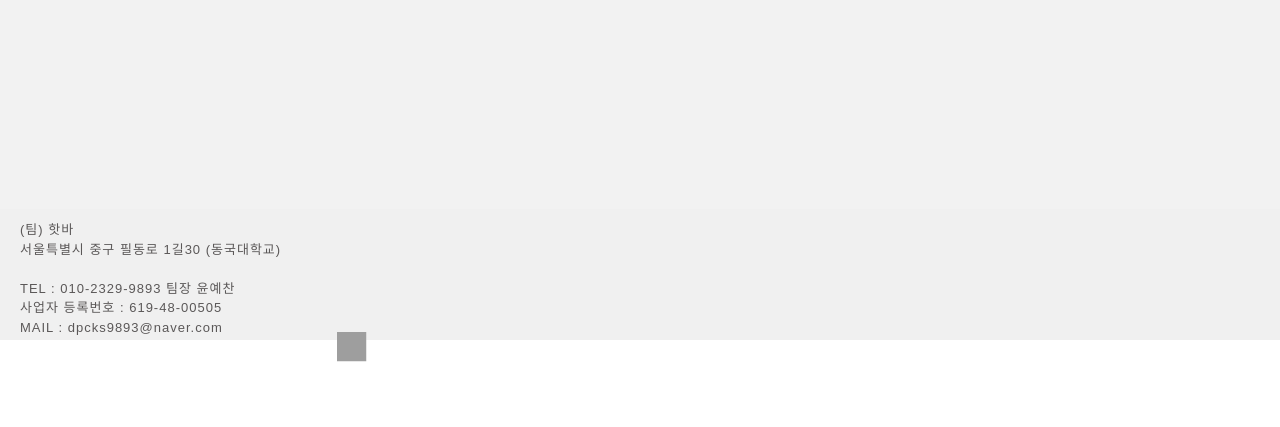
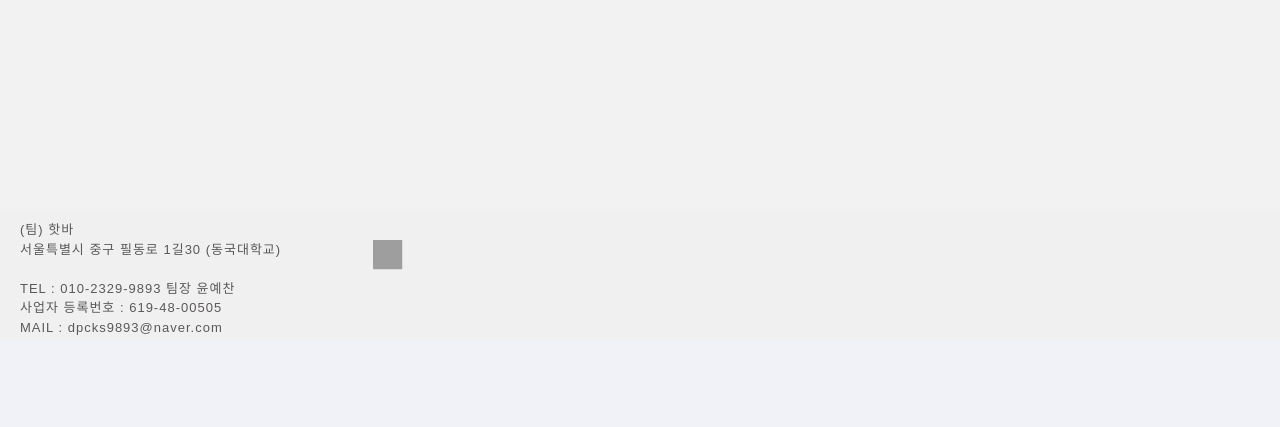
Before and after one commit to dkdlel395/MG, a Flask app: page /main/ in a window 1280 px wide. Shown: the part 941-1368 px from the top of the page. After the commit the page ends 1276 px from the top, so only its background shows below. Run offline with Flask 3, Linux system fonts and the light colour scheme; data comes from the database, SQL or seed files in the repository; grey boxes are pictures that could not be loaded.

Commit message:
Update main.html

```diff
--- a/backend/templates/main/main.html
+++ b/backend/templates/main/main.html
@@ -33,9 +33,9 @@
         #img2{
             height: 95px;
             width: 95px;
-            position:absolute;
-            top: 165%;
-            left: 30%;
+            position:relative;
+            margin-left: 400px;
+            margin-top: -50px;
             transform: translate(-50%, -50%);
 
         }
@@ -192,11 +192,13 @@
 
     </main>
     <footer>
+            <div id="ment">
                 (팀) 핫바<br>
                 서울특별시 중구 필동로 1길30 (동국대학교)<br><br>
                 TEL : 010-2329-9893 팀장 윤예찬<br>
                 사업자 등록번호 : 619-48-00505<br>
                 MAIL : dpcks9893@naver.com<br>
+            </div>
             <div id="img2">
                 <a href="https://github.com/dkdlel395/MG">
                     <img src="https://firebasestorage.googleapis.com/v0/b/aiml-47eec.appspot.com/o/2.png?alt=media&token=f6c54fd6-f39d-4bf5-a43f-47539c4b7609" width="30px" height="30px" alt="Github">
```
Lines whose indentation alone changed are shown as unchanged.
